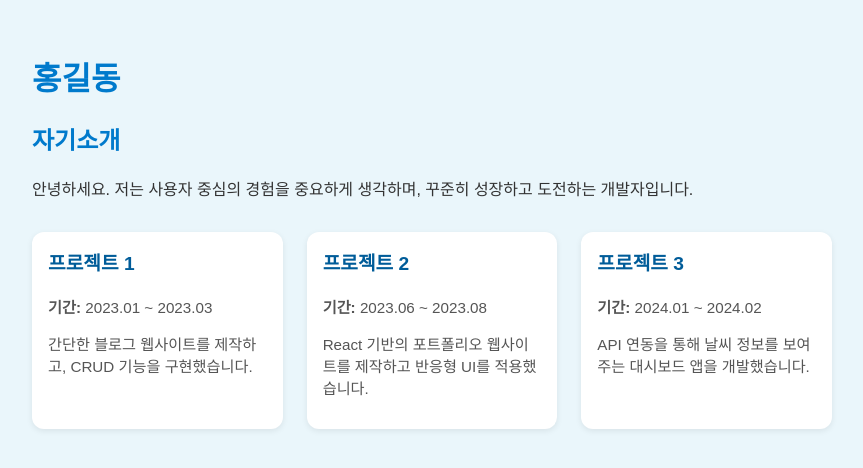
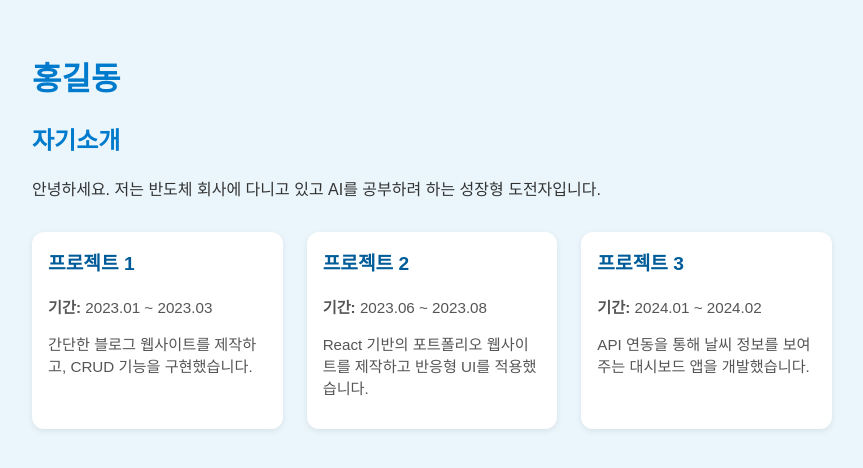
Before and after one commit to baetae1/baetae1.github.io, a plain HTML site: page index.html in a window 1280 px wide. Shown: the whole page, without its empty margins (208-1071 px from the left). Drawn offline with Linux system fonts and the light colour scheme; a web font is replaced by a local one.

Commit message:
Update index.html

```diff
--- a/index.html
+++ b/index.html
@@ -2,7 +2,7 @@
 <html lang="ko">
 <head>
   <meta charset="UTF-8">
-  <title>홍길동의 프로필</title>
+  <title>배태원의 프로필</title>
   <link href="https://cdn.jsdelivr.net/gh/orioncactus/pretendard/dist/web/variable/pretendardvariable.css" rel="stylesheet">
   <style>
     body {
@@ -61,7 +61,7 @@
     <h1>홍길동</h1>
     <div class="intro">
       <h2>자기소개</h2>
-      <p>안녕하세요. 저는 사용자 중심의 경험을 중요하게 생각하며, 꾸준히 성장하고 도전하는 개발자입니다.</p>
+      <p>안녕하세요. 저는 반도체 회사에 다니고 있고 AI를 공부하려 하는 성장형 도전자입니다.</p>
     </div>
 
     <div class="portfolio">
```
